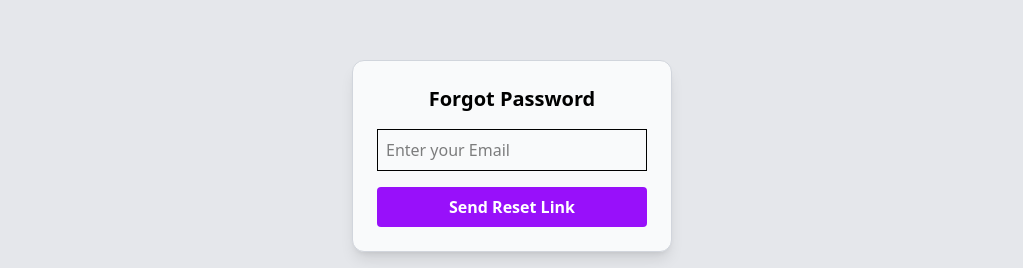
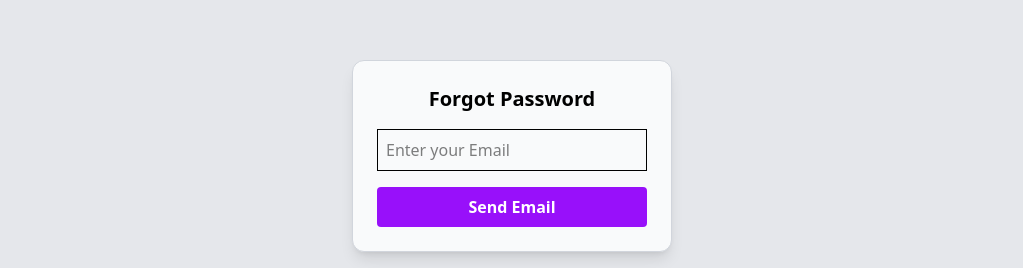
Before and after one commit to DineshBabu-Git/FullStack_Password_Reset_Flow_Task_Frontend, a React (Vite) app: page /forgot-password in a window 1280 px wide. Shown: the part 163-431 px from the top of the page, without its empty margins (128-1151 px from the left). Built offline with nearby package versions, Linux system fonts and the light colour scheme.

Commit message:
File Updated

```diff
--- a/src/pages/ForgotPassword.jsx
+++ b/src/pages/ForgotPassword.jsx
@@ -46,7 +46,7 @@ function ForgotPassword() {
           onClick={handleSubmit}
           className="bg-purple-600 text-white w-full py-2 rounded cursor-pointer font-semibold hover:bg-purple-700 transition-colors"
         >
-          Send Reset Link
+          Send Email
         </button>
 
       </div>
```
